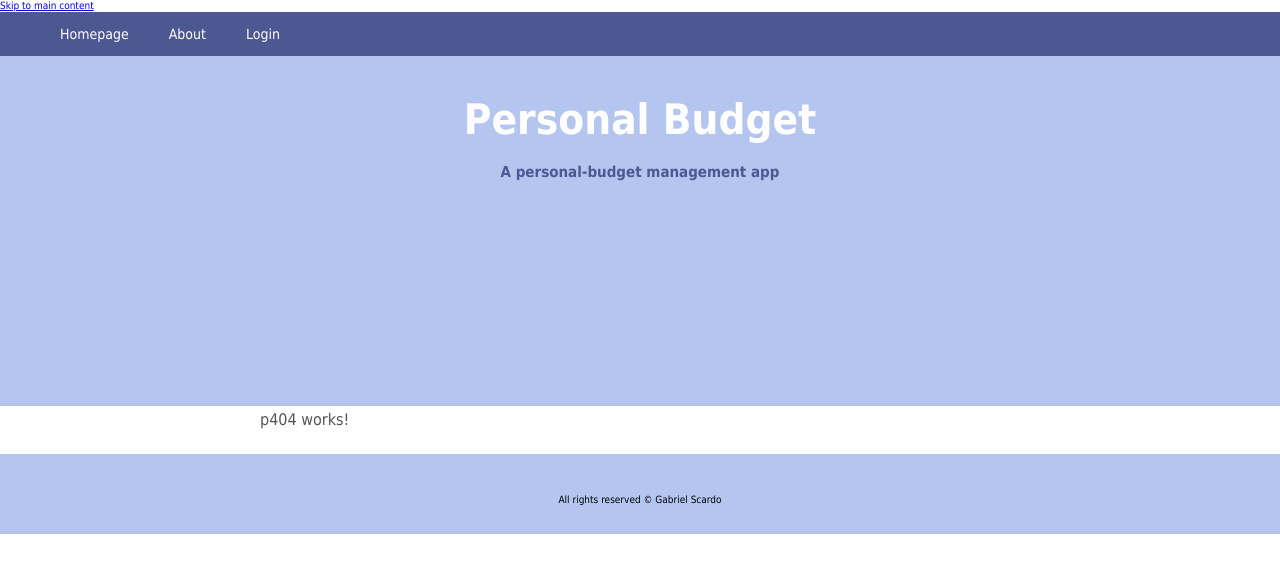
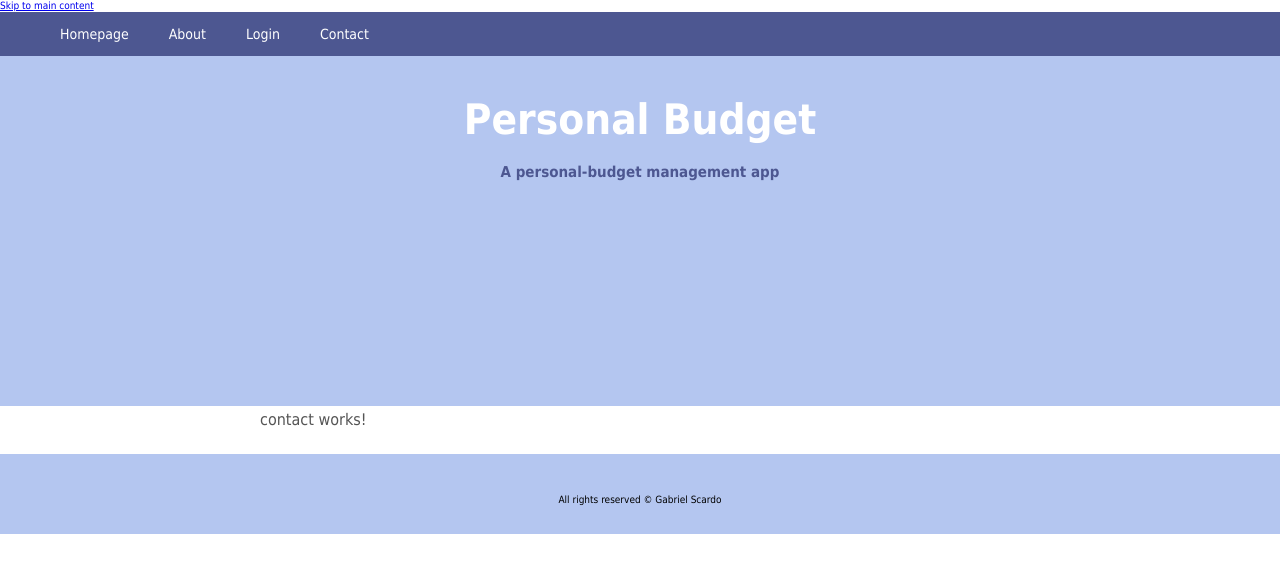
Before and after one commit to gscar2018/personal-budget-angular, an Angular app in the folder personal-budget/: page /contact in a window 1280 px wide. Shown: the top 572 px of the page. Built offline with nearby package versions, Linux system fonts and the light colour scheme.

Commit message:
added contact

```diff
--- a/personal-budget/src/app/app.module.ts
+++ b/personal-budget/src/app/app.module.ts
@@ -13,6 +13,7 @@ import { AboutComponent } from './about/about.component';
 import { LoginComponent } from './login/login.component';
 import { P404Component } from './p404/p404.component';
 import { BreadcrumbsComponent } from './breadcrumbs/breadcrumbs.component';
+import { ContactComponent } from './contact/contact.component';
 
 @NgModule({
   declarations: [
@@ -25,7 +26,8 @@ import { BreadcrumbsComponent } from './breadcrumbs/breadcrumbs.component';
     AboutComponent,
     LoginComponent,
     P404Component,
-    BreadcrumbsComponent
+    BreadcrumbsComponent,
+    ContactComponent
   ],
   imports: [
     BrowserModule,
--- /dev/null
+++ b/personal-budget/src/app/contact/contact.component.html
@@ -0,0 +1 @@
+<p>contact works!</p>
--- a/personal-budget/src/app/menu/menu.component.html
+++ b/personal-budget/src/app/menu/menu.component.html
@@ -3,5 +3,6 @@
         <li><a [routerLink]="['/']">Homepage</a></li>
         <li><a [routerLink]="['/about']">About</a></li>
         <li><a [routerLink]="['/login']">Login</a></li>
+        <li><a [routerLink]="['/contact']">Contact</a></li>
     </ul>
 </nav>
```
Also changed, not shown: personal-budget/src/app/app-routing.module.ts (+6 -1 lines), personal-budget/src/app/contact/contact.component.ts (added, +10 -0 lines), personal-budget/src/app/contact/contact.component.scss (added), 1 other file (tests, documents, lock files or other folders).
